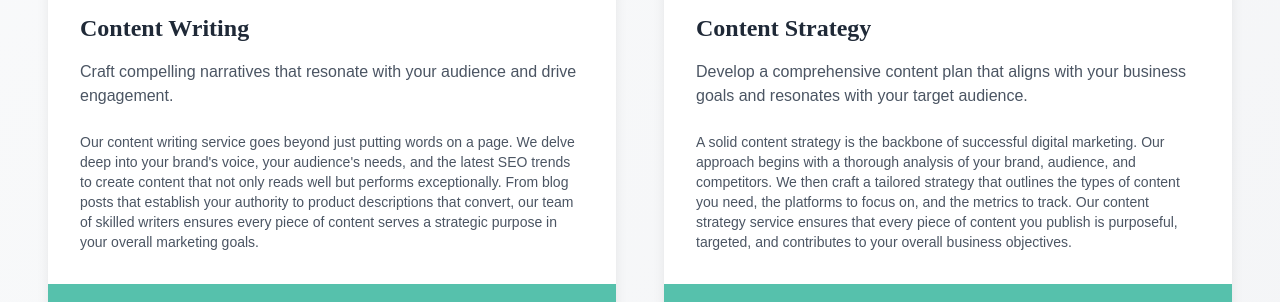
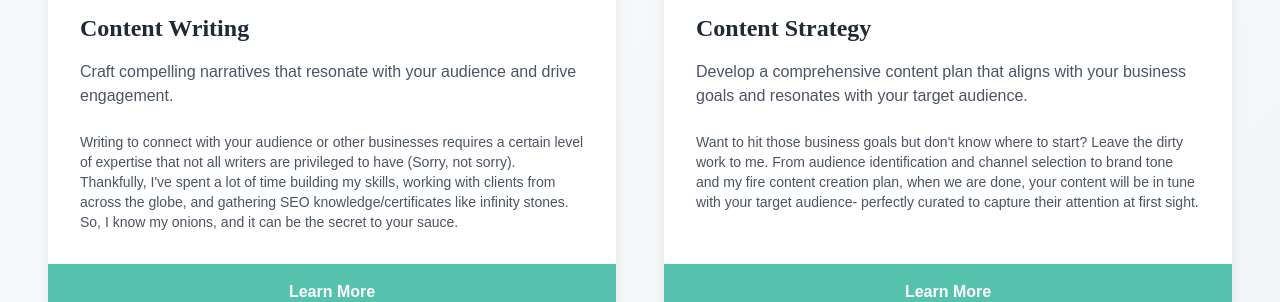
Before and after one commit to Azeez-Abiola/PrincessNatasha, a React (Vite) app: page / in a window 1280 px wide. Shown: the part 1300-1602 px from the top of the page. Built offline with nearby package versions, Linux system fonts and the light colour scheme; no server answers; a web font is replaced by a local one.

Commit message:
updated servicesection

```diff
--- a/src/components/ServicesSection.jsx
+++ b/src/components/ServicesSection.jsx
@@ -48,13 +48,13 @@ const ServicesSection = forwardRef((props, ref) => {
       icon: Pen,
       title: "Content Writing",
       description: "Craft compelling narratives that resonate with your audience and drive engagement.",
-      content: "Our content writing service goes beyond just putting words on a page. We delve deep into your brand's voice, your audience's needs, and the latest SEO trends to create content that not only reads well but performs exceptionally. From blog posts that establish your authority to product descriptions that convert, our team of skilled writers ensures every piece of content serves a strategic purpose in your overall marketing goals."
+      content: "Writing to connect with your audience or other businesses requires a certain level of expertise that not all writers are privileged to have (Sorry, not sorry). Thankfully, I've spent a lot of time building my skills, working with clients from across the globe, and gathering SEO knowledge/certificates like infinity stones. So, I know my onions, and it can be the secret to your sauce. "
     },
     {
       icon: Strategy,
       title: "Content Strategy",
       description: "Develop a comprehensive content plan that aligns with your business goals and resonates with your target audience.",
-      content: "A solid content strategy is the backbone of successful digital marketing. Our approach begins with a thorough analysis of your brand, audience, and competitors. We then craft a tailored strategy that outlines the types of content you need, the platforms to focus on, and the metrics to track. Our content strategy service ensures that every piece of content you publish is purposeful, targeted, and contributes to your overall business objectives."
+      content: "Want to hit those business goals but don't know where to start? Leave the dirty work to me. From audience identification and channel selection to brand tone and my fire content creation plan, when we are done, your content will be in tune with your target audience- perfectly curated to capture their attention at first sight."
     }
   ];
 
```
